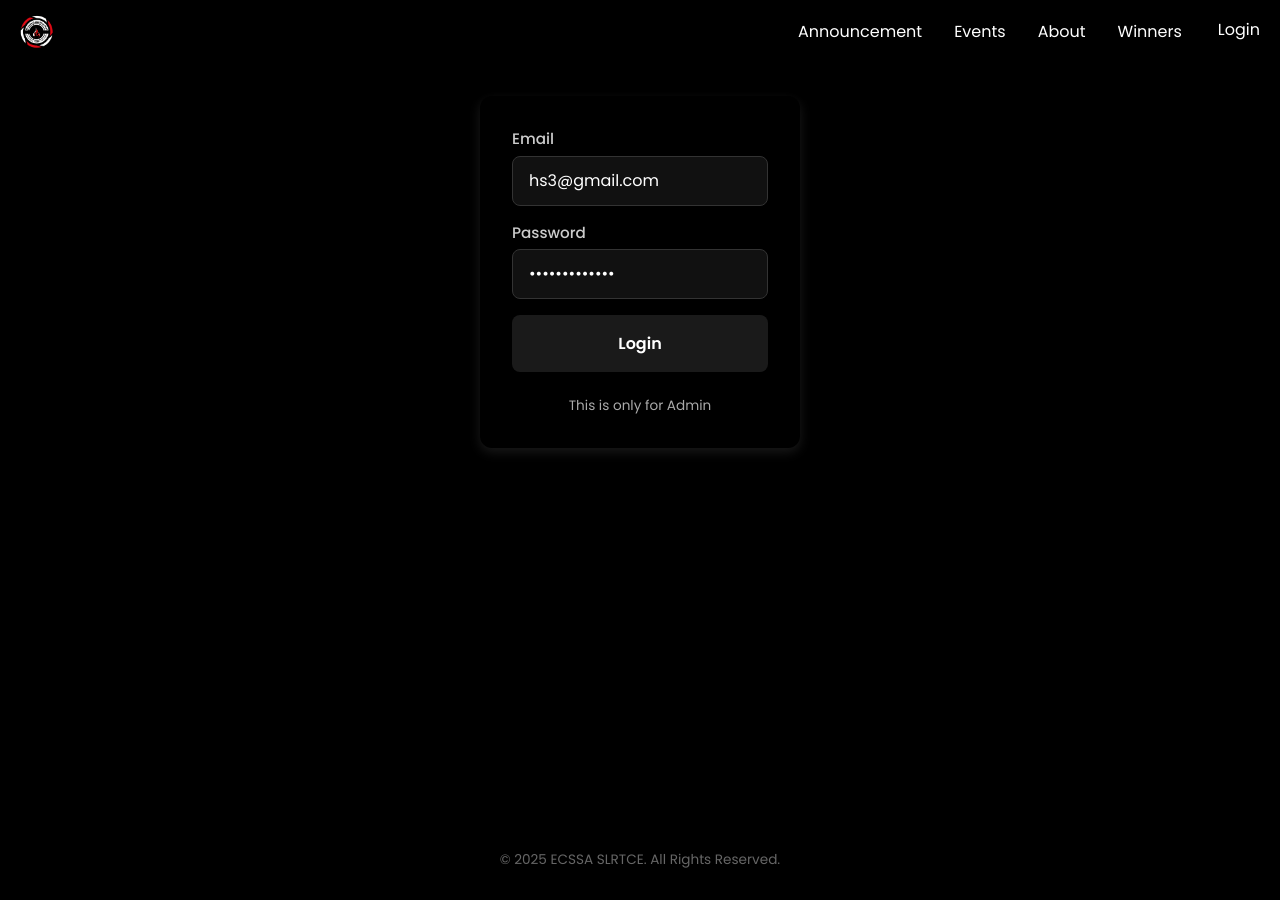
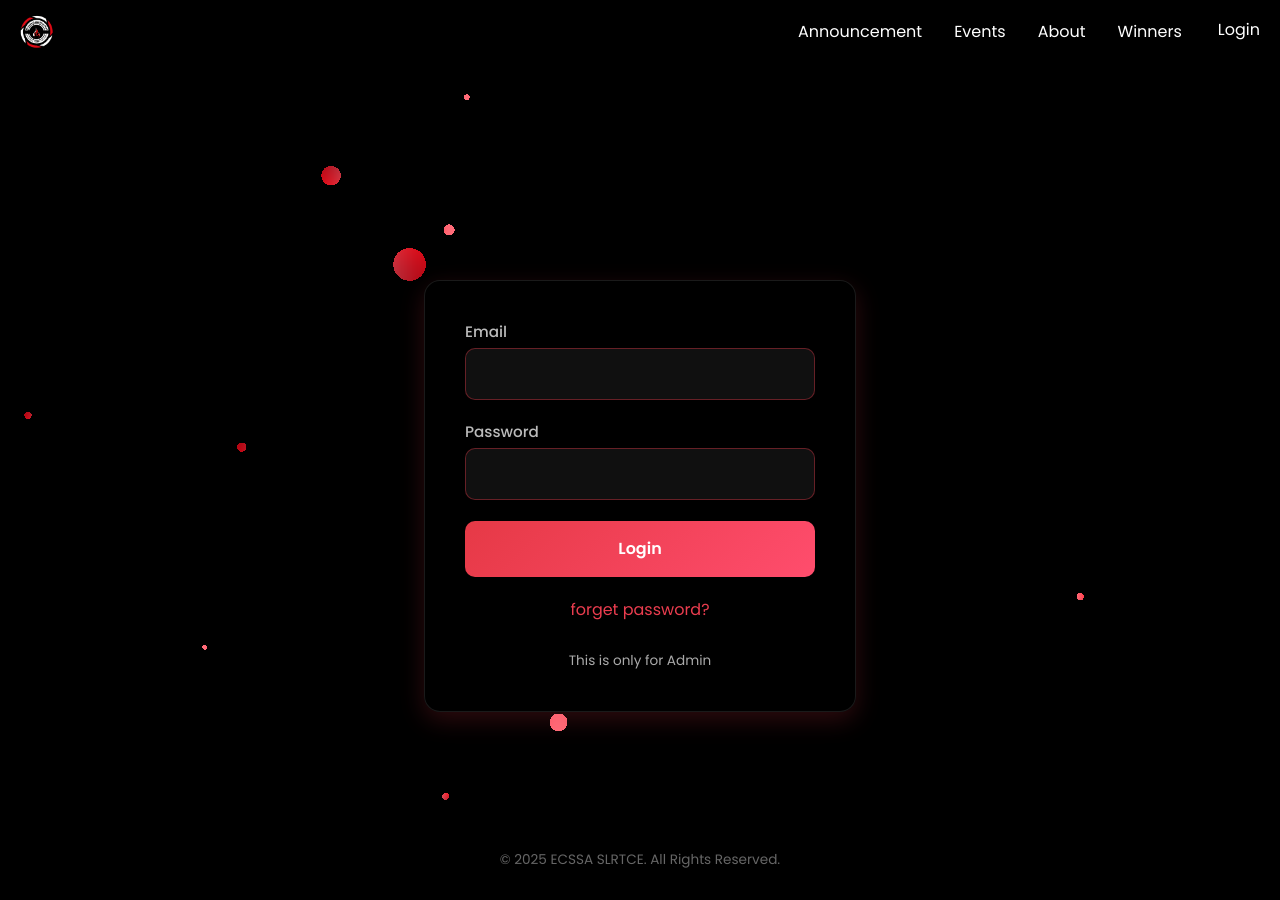
Before and after one commit to Hariomshukla03/ECSSA-WEBSITE, a React (Create React App) app: page /login in a window 1280 px wide. Built offline with nearby package versions, Linux system fonts and the light colour scheme.

Commit message:
all done

```diff
--- a/src/App.js
+++ b/src/App.js
@@ -16,6 +16,7 @@ import DeadshotWinner from "./Components/DeadshotWinner.js";
 
 import AdminDash from "./Components/AdminDash.js";
 import Winner from "./Components/Winner.js";
+import ForgetPas from "./Components/ForgetPas.js";
 const router = createBrowserRouter([
   {
     path: "/",
@@ -53,6 +54,10 @@ const router = createBrowserRouter([
       {
         path:"/admindash",
         element:<AdminDash/>
+      },
+      {
+        path:"/forget-password/:token",
+        element:<ForgetPas/>
       }
 
 
--- a/src/Components/AdminDash.js
+++ b/src/Components/AdminDash.js
@@ -31,7 +31,7 @@ const AdminDash = () => {
 
       <div className="hidden sm:flex h-screen overflow-hidden bg-gray-100 pt-16">
 
-        <div className="bg-gray-800 w-64 p-6 mt-16 h-full fixed">
+        <div className="bg-gray-800 w-64 p-6  h-full fixed">
           <h2 className="text-3xl font-bold text-white mb-8 text-center">
             Admin Dashboard
           </h2>
--- a/src/Components/AdminMember.js
+++ b/src/Components/AdminMember.js
@@ -26,6 +26,10 @@ const AdminMember = () => {
         setMessage(res.data.message);
         navigate("/about");
       } else {
+        if (!memberName || !memberPosition || !preview) {
+    setMessage("First fill the detail");
+    return;
+  }
         const res = await axios.post(
           BASE_URL + "/member/add",
           {
--- a/src/Components/AdminTeacher.js
+++ b/src/Components/AdminTeacher.js
@@ -35,6 +35,10 @@ const AdminTeacher = () => {
           navigate("/about");
         }, 2000);
       } else {
+        if (!teacherName || !teacherPosition || !teacherImageUrl) {
+    setMessage("First fill the detail");
+    return;
+  }
         const res = await axios.post(
           BASE_URL + "/teacher/add",
           { teacherName, teacherPosition, teacherImageUrl },
@@ -115,6 +119,7 @@ const AdminTeacher = () => {
             </label>
             <input
               type="text"
+              required
               className="p-2 bg-gray-700 text-white rounded-lg border border-gray-600 focus:outline-none focus:ring-2 focus:ring-blue-500"
               value={teacherName}
               onChange={(e) => setteacherName(e.target.value)}
@@ -127,6 +132,7 @@ const AdminTeacher = () => {
             </label>
             <input
               type="text"
+              required
               className="p-2 bg-gray-700 text-white rounded-lg border border-gray-600 focus:outline-none focus:ring-2 focus:ring-blue-500"
               value={teacherPosition}
               onChange={(e) => setteacherPosition(e.target.value)}
--- a/src/Components/AnnouncementPage.js
+++ b/src/Components/AnnouncementPage.js
@@ -34,7 +34,7 @@ const AnnouncementPage = () => {
     });
 
     if (res) {
-      dispatch(events(res.data));
+      dispatch(events(res?.data));
     }
   };
 
@@ -48,9 +48,8 @@ const AnnouncementPage = () => {
         <Squares
           speed={0.5}
           squareSize={80}
-          direction="diagonal" // up, down, left, right, diagonal
+          direction="diagonal"
           borderColor="#fff"
-          hoverFillColor="#222"
         />
       </div>
 
--- /dev/null
+++ b/src/Components/ForgetPas.js
@@ -0,0 +1,90 @@
+import axios from "axios";
+import { useState } from "react";
+import { Link, useNavigate, useParams } from "react-router-dom";
+import { BASE_URL } from "../utils/Data";
+
+const ForgetPas = () => {
+  const [emailId, SetEmailId] = useState("hariom.r.shukla@slrtce.in");
+  const [password, SetPassword] = useState("User@123456789");
+  const [msg, SetMsg] = useState("");
+  const {token}=useParams();
+  const navigate=useNavigate()
+ const handleResetPas=async(event)=>{
+    event.preventDefault();
+    try {
+        const res=await axios.patch(BASE_URL+`/reset/${token}`,{emailId: emailId,
+  password: password},{withCredentials:true})
+
+        SetMsg(res?.data?.message)
+        setTimeout(()=>{
+        navigate("/login")
+        },500)
+
+
+    } catch (error) {
+
+        SetMsg(error?.response?.data)
+    }
+ }
+
+  return (
+    <div className="min-h-screen flex items-center justify-center bg-[#0B0F1A] px-4 sm:px-6">
+      <div className="bg-[#111827] text-white rounded-2xl shadow-[0_0_25px_rgba(59,130,246,0.3)] p-6 sm:p-8 w-full max-w-md border border-blue-900/30 transition-all duration-300">
+        <h2 className="text-2xl sm:text-3xl font-bold text-center mb-4 sm:mb-6">
+          Forgot Password
+        </h2>
+        <p className="text-gray-400 text-center mb-6 sm:mb-8 text-sm sm:text-base leading-relaxed">
+          Enter your registered email (or new one) and new password below to reset your account.
+        </p>
+
+        <form className="flex flex-col space-y-5">
+          <div>
+            <label className="block text-sm font-medium mb-2 text-gray-300">
+              Email
+            </label>
+            <input
+              onChange={(e) => SetEmailId(e.target.value)}
+                 value={emailId}
+              type="email"
+              placeholder="Enter your email"
+              className="w-full px-4 py-3 rounded-lg bg-[#1E293B] text-white placeholder-gray-400 focus:outline-none focus:ring-2 focus:ring-blue-500 transition-all text-sm sm:text-base"
+            />
+          </div>
+
+          <div>
+            <label className="block text-sm font-medium mb-2 text-gray-300">
+              New Password
+            </label>
+            <input
+              onChange={(e) => SetPassword(e.target.value)}
+              value={password}
+              type="password"
+              placeholder="Enter new password"
+              className="w-full px-4 py-3 rounded-lg bg-[#1E293B] text-white placeholder-gray-400 focus:outline-none focus:ring-2 focus:ring-blue-500 transition-all text-sm sm:text-base"
+            />
+          </div>
+            <h2 className="text-red-600 ">{msg}</h2>
+          <button
+          onClick={handleResetPas}
+            type="submit"
+            className="mt-4 sm:mt-6 bg-blue-600 hover:bg-blue-700 active:bg-blue-800 transition-all duration-300 text-white font-semibold py-3 rounded-lg shadow-lg shadow-blue-600/20 text-sm sm:text-base"
+          >
+            Reset Password
+          </button>
+
+          <p className="text-center text-xs sm:text-sm text-gray-400 mt-4">
+            Remembered your password?{" "}
+            <Link
+              to={"/login"}
+              className="text-blue-400 hover:text-blue-300 font-semibold"
+            >
+              Login here
+            </Link>
+          </p>
+        </form>
+      </div>
+    </div>
+  );
+};
+
+export default ForgetPas;
--- a/src/Components/Login.js
+++ b/src/Components/Login.js
@@ -5,14 +5,17 @@ import { BASE_URL } from "../utils/Data";
 import { useNavigate } from "react-router-dom";
 import { useDispatch, useSelector } from "react-redux";
 import { login } from "../utils/loginSlice";
+import Particles from "./Particles";
 
 const Form = () => {
   const navigate = useNavigate();
   const dispatch = useDispatch();
   const loginAdmin = useSelector((store) => store.loginAdmin);
-  const [emailId, SetEmailId] = useState("hs3@gmail.com");
-  const [password, SetPassword] = useState("Pass@12345678");
+  const [emailId, SetEmailId] = useState("");
+  const [password, SetPassword] = useState("");
   const [msg, SetMsg] = useState("");
+  const [forget, SetForget] = useState(false);
+
 
   const HandleLogin = async (event) => {
     event.preventDefault();
@@ -33,8 +36,36 @@ const Form = () => {
     }
   };
 
+  const handleForgetPass = async (event) => {
+    event.preventDefault();
+    SetMsg("");
+    try {
+      const res = await axios.post(
+        BASE_URL + "/forget-password",
+        { emailId },
+        { withCredentials: true }
+      );
+      SetMsg(res?.data?.message);
+    } catch (error) {
+      SetMsg(error?.response?.data?.message);
+    }
+  };
+
   return (
     <>
+      <div className="fixed top-0 left-0 w-full h-full z-10">
+        <Particles
+          particleColors={["#e63946", "#e63946"]}
+          particleCount={400}
+          particleSpread={50}
+          speed={0.02}
+          particleBaseSize={500}
+          moveParticlesOnHover={false}
+          alphaParticles={false}
+          disableRotation={false}
+        />
+      </div>
+
       <StyledWrapper>
         {msg && (
           <div className="absolute top-4 left-1/2 -translate-x-1/2 z-50 flex w-[250px] h-20 overflow-hidden bg-white shadow-lg rounded-lg">
@@ -61,18 +92,16 @@ const Form = () => {
               />
             </svg>
             <div className="px-2 py-1 overflow-hidden w-full">
-              <p className="text-[indianred] text-base font-bold leading-5 truncate">
-                Error !
-              </p>
+              <p className="text-[indianred] text-base font-bold leading-5 truncate"></p>
               <p className="text-[15px] my-2 leading-4 text-zinc-400 break-words">
-                Oh no! <br />
+                <br />
                 {msg}
               </p>
             </div>
           </div>
         )}
 
-        <form className="form" onSubmit={HandleLogin}>
+        <form className="form">
           <span className="input-span">
             <label className="label">Email</label>
             <input
@@ -84,6 +113,8 @@ const Form = () => {
               onChange={(e) => SetEmailId(e.target.value)}
             />
           </span>
+
+          {!forget && (
             <span className="input-span">
               <label htmlFor="password" className="label">
                 Password
@@ -93,18 +124,25 @@ const Form = () => {
                 name="password"
                 id="password"
                 value={password}
-              onChange={(e) => {
-                SetPassword(e.target.value);
-              }}
+                onChange={(e) => SetPassword(e.target.value)}
               />
             </span>
-          {/* <span className="span text-red-400">{msg}</span> */}
+          )}
+
           <button
-            className="submit w-full py-3 text-lg font-semibold bg-blue-600 text-white rounded-md hover:bg-blue-700 flex items-center justify-center"
+            className="submit w-full py-3 text-lg font-semibold flex items-center justify-center"
             type="submit"
+            onClick={!forget ? HandleLogin : handleForgetPass}
           >
-            Login
+            {!forget ? "Login" : "Forget password"}
           </button>
+
+          <span
+            className="cursor-pointer m-auto text-[#EB3D4F]"
+            onClick={forget ? () => SetForget(false) : () => SetForget(true)}
+          >
+            {!forget ? "forget password?" : "login"}
+          </span>
 
           <span className="span">This is only for Admin</span>
         </form>
@@ -112,25 +150,36 @@ const Form = () => {
     </>
   );
 };
+
 const StyledWrapper = styled.div`
+  min-height: 100vh;
+  width: 100%;
+  display: flex;
+  align-items: center;
+  justify-content: center;
+  background: transparent;
+  position: relative;
+  z-index: 20;
+
   .form {
-    background-color: #000;
-    color: #fff;
+    background: rgba(0, 0, 0, 0.6);
+    backdrop-filter: blur(12px);
+    border: 1px solid rgba(255, 255, 255, 0.1);
+    border-radius: 16px;
+    padding: 2.5rem;
+    width: 100%;
+    max-width: 480px; /* ✅ Exact width like Forget Password */
     display: flex;
     flex-direction: column;
-    align-items: center;
-    gap: 1rem;
-    padding: 2rem;
-    width: 100%;
-    max-width: 320px;
-    border-radius: 12px;
-    box-shadow: 0 4px 12px rgba(255, 255, 255, 0.1);
-    transition: transform 0.3s ease, box-shadow 0.3s ease;
+    gap: 1.3rem;
+    color: #fff;
+    box-shadow: 0 8px 25px rgba(230, 57, 70, 0.2);
+    transition: all 0.3s ease;
   }
 
   .form:hover {
+    box-shadow: 0 12px 35px rgba(230, 57, 70, 0.35);
     transform: translateY(-6px) scale(1.02);
-    box-shadow: 0 8px 24px rgba(255, 255, 255, 0.2);
   }
 
   .input-span {
@@ -142,58 +191,56 @@ const StyledWrapper = styled.div`
   .label {
     font-size: 0.95rem;
     margin-bottom: 0.3rem;
-    color: #ccc;
+    color: #bbb;
     font-weight: 500;
   }
 
   input[type="email"],
   input[type="password"] {
     width: 100%;
-    padding: 0.75rem 1rem;
-    background-color: #111;
+    padding: 0.8rem 1rem;
+    background: rgba(20, 20, 20, 0.8);
     color: #fff;
-    border: 1px solid #333;
-    border-radius: 8px;
+    border: 1px solid rgba(230, 57, 70, 0.4);
+    border-radius: 10px;
     font-size: 1rem;
-    transition: border 0.3s;
+    transition: all 0.3s;
   }
 
   input[type="email"]:focus,
   input[type="password"]:focus {
-    border-color: #888;
+    border-color: #e63946;
+    box-shadow: 0 0 8px rgba(230, 57, 70, 0.6);
     outline: none;
   }
 
   .submit {
-    background-color: #1a1a1a;
+    background: linear-gradient(135deg, #e63946, #ff4d6d);
     color: white;
     padding: 0.9rem;
     border: none;
-    width: 100%;
-    border-radius: 8px;
+    border-radius: 10px;
     font-weight: 600;
     font-size: 1rem;
     cursor: pointer;
-    transition: background 0.3s;
+    transition: all 0.3s;
   }
 
   .submit:hover {
-    background-color: #444;
+    background: linear-gradient(135deg, #ff4d6d, #e63946);
+    box-shadow: 0 0 12px rgba(255, 77, 109, 0.7);
   }
 
   .submit:active {
-    background-color: #222;
+    background: #c91d35;
+    transform: scale(0.97);
   }
 
   .span {
     margin-top: 0.5rem;
     font-size: 0.85rem;
     color: #aaa;
-  }
-
-  .span a {
-    color: #fff;
-    text-decoration: underline;
+    text-align: center;
   }
 `;
 
--- a/src/utils/Data.js
+++ b/src/utils/Data.js
@@ -1,2 +1,3 @@
 
-export const BASE_URL="https://ecssa-backend.onrender.com"
+// export const BASE_URL="https://ecssa-backend.onrender.com"
+export const BASE_URL="http://localhost:3001"
```
Also changed, not shown: src/Components/AboutPage.js (+2 -7 lines), src/Components/AdminEvent.js (+10 -0 lines), src/Components/AdminWinner.js (+9 -1 lines), src/Components/Teacher.js (+2 -7 lines). Lines whose indentation alone changed are shown as unchanged.
